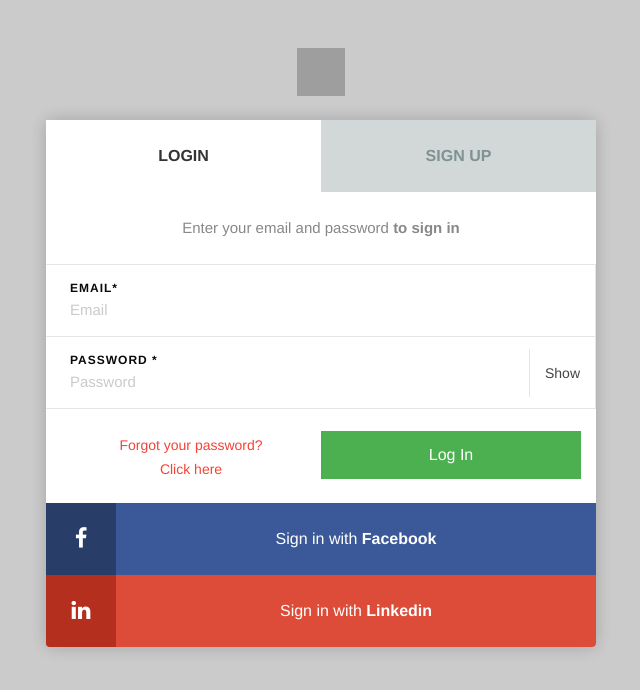
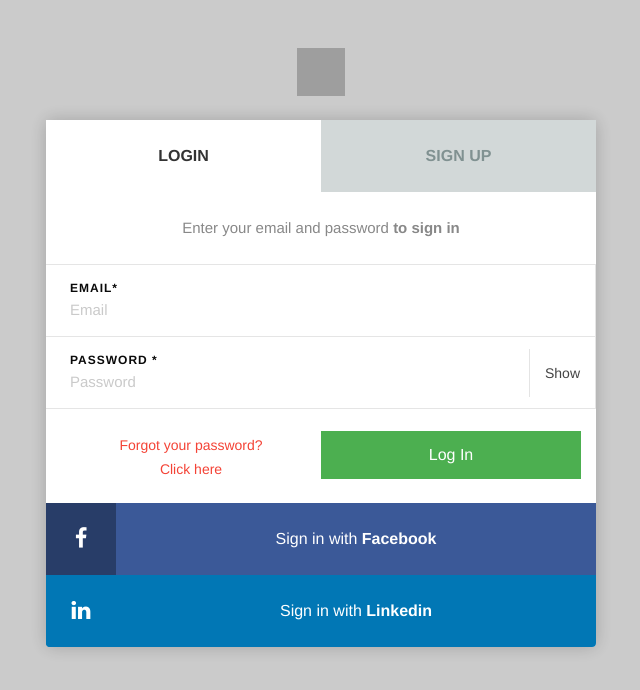
Before and after one commit to meshnesh/Time-For-Good, a plain HTML site: page sign-up.html in a window 1280 px wide. Shown: the whole page, without its empty margins (319-959 px from the left). Drawn offline with Linux system fonts and the light colour scheme; grey boxes are pictures that could not be loaded.

Commit message:
changed the color of linked in background

```diff
--- a/css/app.css
+++ b/css/app.css
@@ -766,7 +766,7 @@ Animation keyframes
 }
 
 .connect.googleplus {
-    background: #dd4b39;
+    background: #0177B5;
     color: #FFF;
 }
 
@@ -775,7 +775,7 @@ Animation keyframes
 }
 
 .connect.googleplus .connect__icon {
-    background: #b52f1f;
+    background: #0177B5;
 }
 
 .simform {
```
